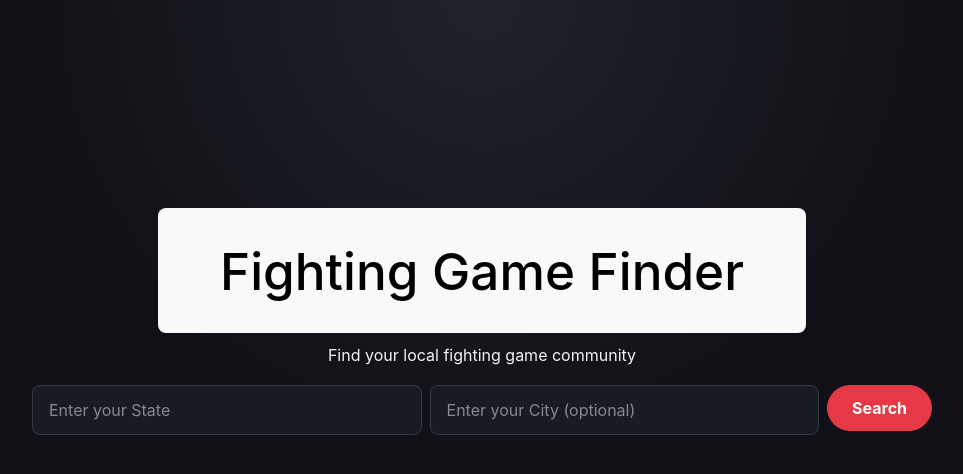
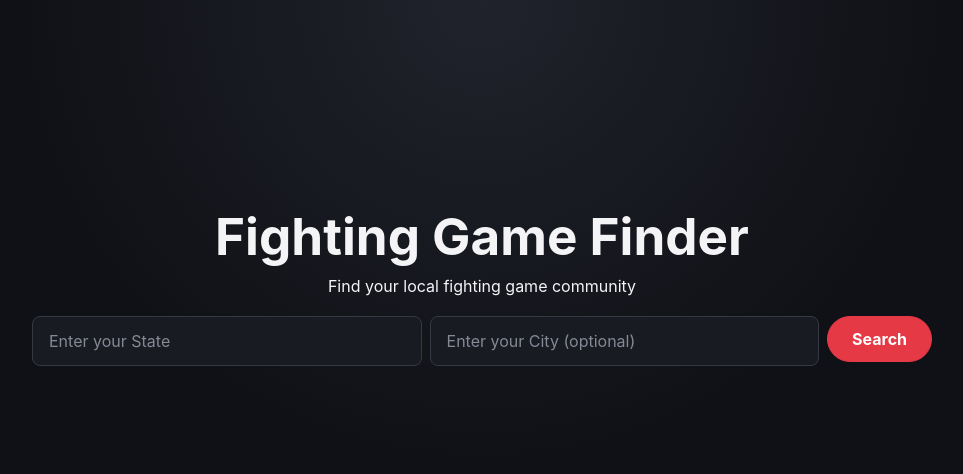
Before and after one commit to rdesa1/fighting-game-finder, a React (Vite) app in the folder frontend/: page / in a window 1280 px wide. Shown: the top 474 px of the page, without its empty margins (158-1121 px from the left). Built offline with nearby package versions, Linux system fonts and the light colour scheme.

Commit message:
Styled the title button so that it's transparent

```diff
--- a/frontend/src/styles/home.css
+++ b/frontend/src/styles/home.css
@@ -105,3 +105,30 @@
 .search-hero-initial {
      margin-top: clamp(8rem, 22vh, 14rem);
 }
+
+.home-title-button {
+     margin: 0;
+     padding: 0;
+     border: none;
+     color: inherit;
+     background: transparent;
+     font: inherit;
+     font-weight: inherit;
+     line-height: inherit;
+     cursor: pointer;
+     transition: opacity 0.15s ease, transform 0.15s ease;
+}
+
+     .home-title-button:hover {
+          opacity: 0.88;
+     }
+
+     .home-title-button:active {
+          transform: scale(0.99);
+     }
+
+     .home-title-button:focus-visible {
+          outline: 3px solid var(--focus);
+          outline-offset: 6px;
+          border-radius: 6px;
+     }
```
